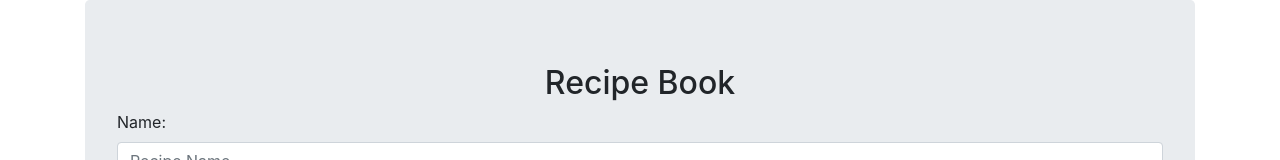
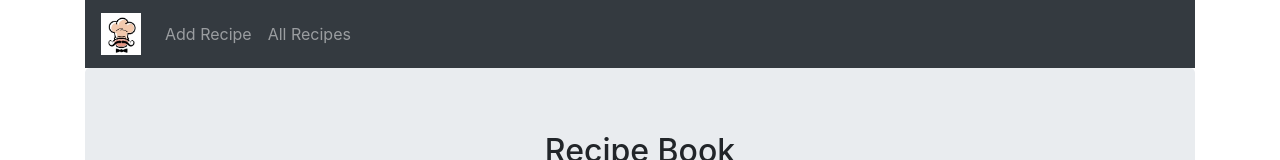
Before and after one commit to vrushti85/recipeAngularClass1, an Angular app: page / in a window 1280 px wide. Shown: the top 160 px of the page. Built offline with nearby package versions, Linux system fonts and the light colour scheme.

Commit message:
[wip]add header

```diff
--- a/src/app/app.component.html
+++ b/src/app/app.component.html
@@ -1,2 +1,3 @@
+<app-header></app-header>
 <app-recipe></app-recipe>
 <router-outlet></router-outlet>
--- a/src/app/app.module.ts
+++ b/src/app/app.module.ts
@@ -5,17 +5,19 @@ import { AppRoutingModule } from './app-routing.module';
 import { AppComponent } from './app.component';
 import { RecipeComponent } from './recipe/recipe.component';
 import { FormsModule, ReactiveFormsModule } from '@angular/forms';
+import { SharedModule } from './shared/shared/shared.module';
 
 @NgModule({
   declarations: [
     AppComponent,
-    RecipeComponent
+    RecipeComponent,
   ],
   imports: [
     BrowserModule,
     AppRoutingModule,
     FormsModule,
     ReactiveFormsModule,
+    SharedModule,
   ],
   providers: [],
   bootstrap: [AppComponent]
--- /dev/null
+++ b/src/app/shared/shared/header/header.component.html
@@ -0,0 +1,15 @@
+<div class="container">
+    <nav class="navbar navbar-expand-sm bg-dark navbar-dark">
+        <a class="navbar-brand">
+            <img src="../../../assets/images/chef.jpg" alt="logo" style="width:40px;">
+        </a>
+        <ul class="navbar-nav">
+            <li class="nav-item">
+                <a class="nav-link">Add Recipe</a>
+            </li>
+            <li class="nav-item">
+                <a class="nav-link">All Recipes</a>
+            </li>
+        </ul>
+    </nav>
+</div>
--- /dev/null
+++ b/src/app/shared/shared/header/header.component.scss
@@ -0,0 +1,3 @@
+.navbar {
+  cursor: pointer;
+}
--- /dev/null
+++ b/src/app/shared/shared/header/header.component.ts
@@ -0,0 +1,15 @@
+import { Component, OnInit } from '@angular/core';
+
+@Component({
+  selector: 'app-header',
+  templateUrl: './header.component.html',
+  styleUrls: ['./header.component.scss']
+})
+export class HeaderComponent implements OnInit {
+
+  constructor() { }
+
+  ngOnInit() {
+  }
+
+}
```
Also changed, not shown: src/app/shared/shared/shared.module.ts (added, +14 -0 lines), src/assets/images/chef.jpg (added).
